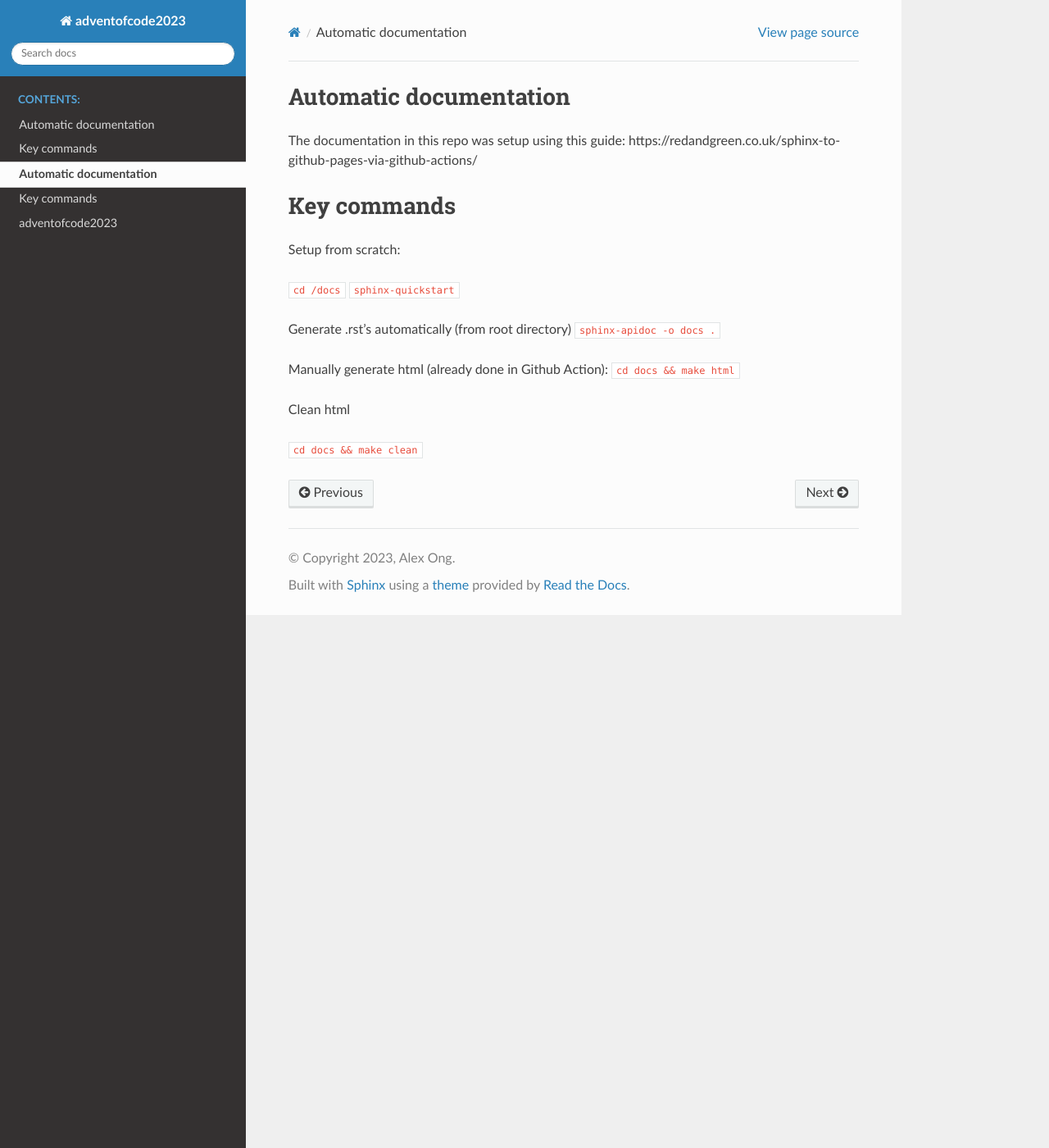
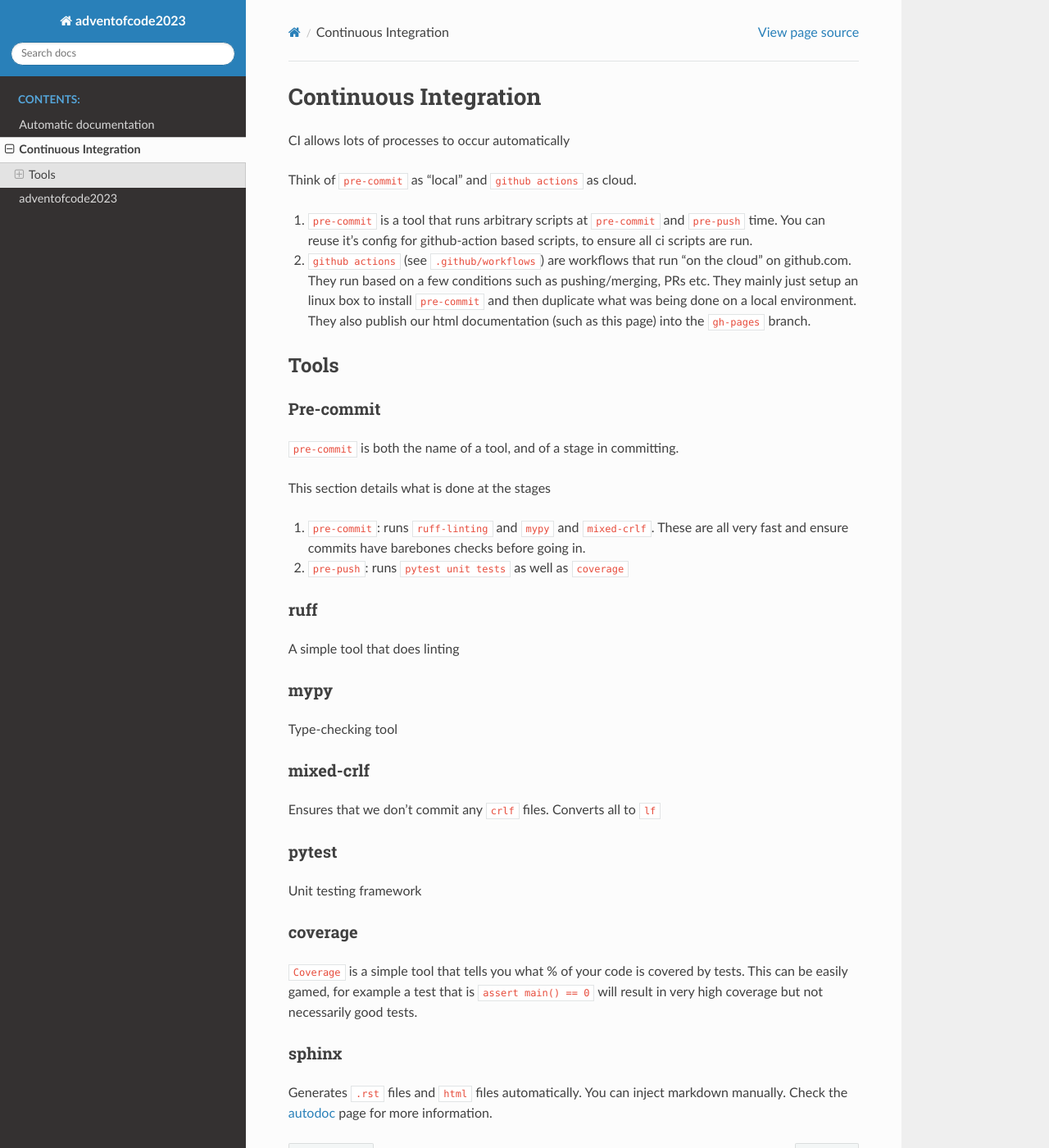
Before and after one commit to alex-ong/adventofcode2023, a Sphinx documentation site: the page built from docs/ci.md, in a window 1280 px wide and 1400 px high. Shown: the whole window at 82% size. Built offline with Sphinx 7.4.7 and the Read the Docs theme 2.0.0, drawn with Linux system fonts in a browser that asks for light colours.

Commit message:
docs: update docs

```diff
--- a/docs/ci.md
+++ b/docs/ci.md
@@ -1,24 +1,40 @@
-Automatic documentation
-===
+# Continuous Integration
 
-The documentation in this repo was setup using this guide:
-https://redandgreen.co.uk/sphinx-to-github-pages-via-github-actions/
+CI allows lots of processes to occur automatically
+
+Think of `pre-commit` as "local" and `github actions` as cloud.
+
+1. `pre-commit` is a tool that runs arbitrary scripts at `pre-commit` and `pre-push` time. You can reuse it's config for github-action based scripts, to ensure all ci scripts are run.
+
+2. `github actions` (see `.github/workflows`) are workflows that run "on the cloud" on github.com. They run based on a few conditions such as pushing/merging, PRs etc. They mainly just setup an linux box to install `pre-commit` and then duplicate what was being done on a local environment. They also publish our html documentation (such as this page) into the `gh-pages` branch.
 
 
-Key commands
-===
+## Tools
 
-Setup from scratch:
 
-`cd /docs`
-`sphinx-quickstart`
+### Pre-commit
 
-Generate .rst's automatically (from root directory)
-`sphinx-apidoc -o docs .`
+`pre-commit` is both the name of a tool, and of a stage in committing.
 
-Manually generate html (already done in Github Action):
-`cd docs && make html`
+This section details what is done at the stages
+1. `pre-commit`: runs `ruff-linting` and `mypy` and `mixed-crlf`. These are all very fast and ensure commits have barebones checks before going in.
 
-Clean html
+2. `pre-push`: runs `pytest unit tests` as well as `coverage`
 
-`cd docs && make clean`
+### ruff
+A simple tool that does linting
+
+### mypy
+Type-checking tool
+
+### mixed-crlf
+Ensures that we don't commit any `crlf` files. Converts all to `lf`
+
+### pytest
+Unit testing framework
+
+### coverage
+`Coverage` is a simple tool that tells you what % of your code is covered by tests. This can be easily gamed, for example a test that is `assert main() == 0` will result in very high coverage but not necessarily good tests.
+
+### sphinx
+Generates `.rst` files and `html` files automatically. You can inject markdown manually. Check the [autodoc](autodoc.md) page for more information.
--- a/docs/index.rst
+++ b/docs/index.rst
@@ -7,11 +7,11 @@ Welcome to adventofcode2023's documentation!
 ============================================
 
 .. toctree::
-   :maxdepth: 2
    :caption: Contents:
+   :maxdepth: 1
 
-   autodoc.md
-   ci.md
+   autodoc
+   ci
    modules
 
 
--- a/docs/modules.rst
+++ b/docs/modules.rst
@@ -2,7 +2,7 @@ adventofcode2023
 ================
 
 .. toctree::
-   :maxdepth: 4
+   :maxdepth: 1
 
    day01
    day02
```
Also changed, not shown: README.md (+5 -0 lines), docs/autodoc.md (+8 -11 lines).
